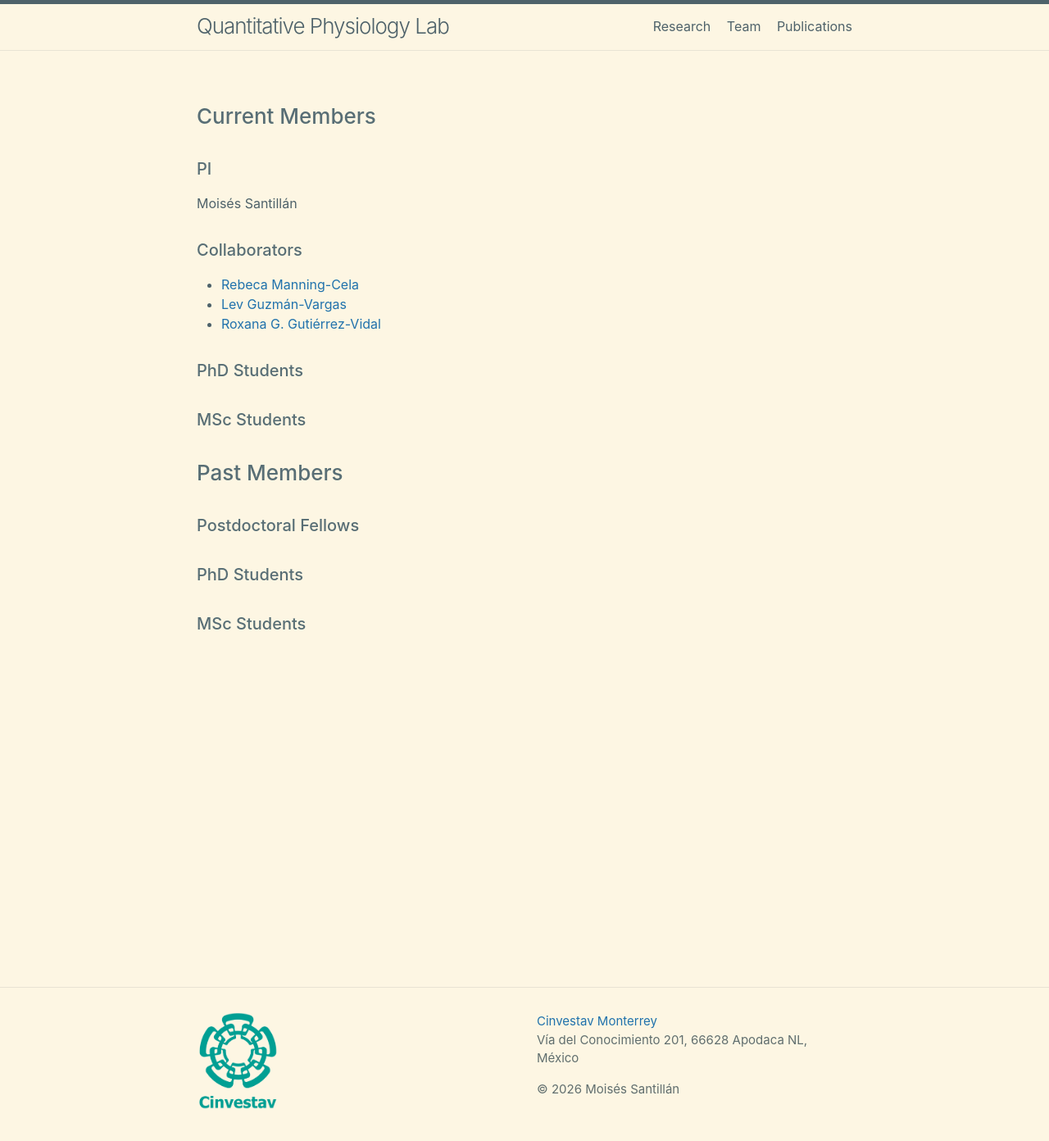
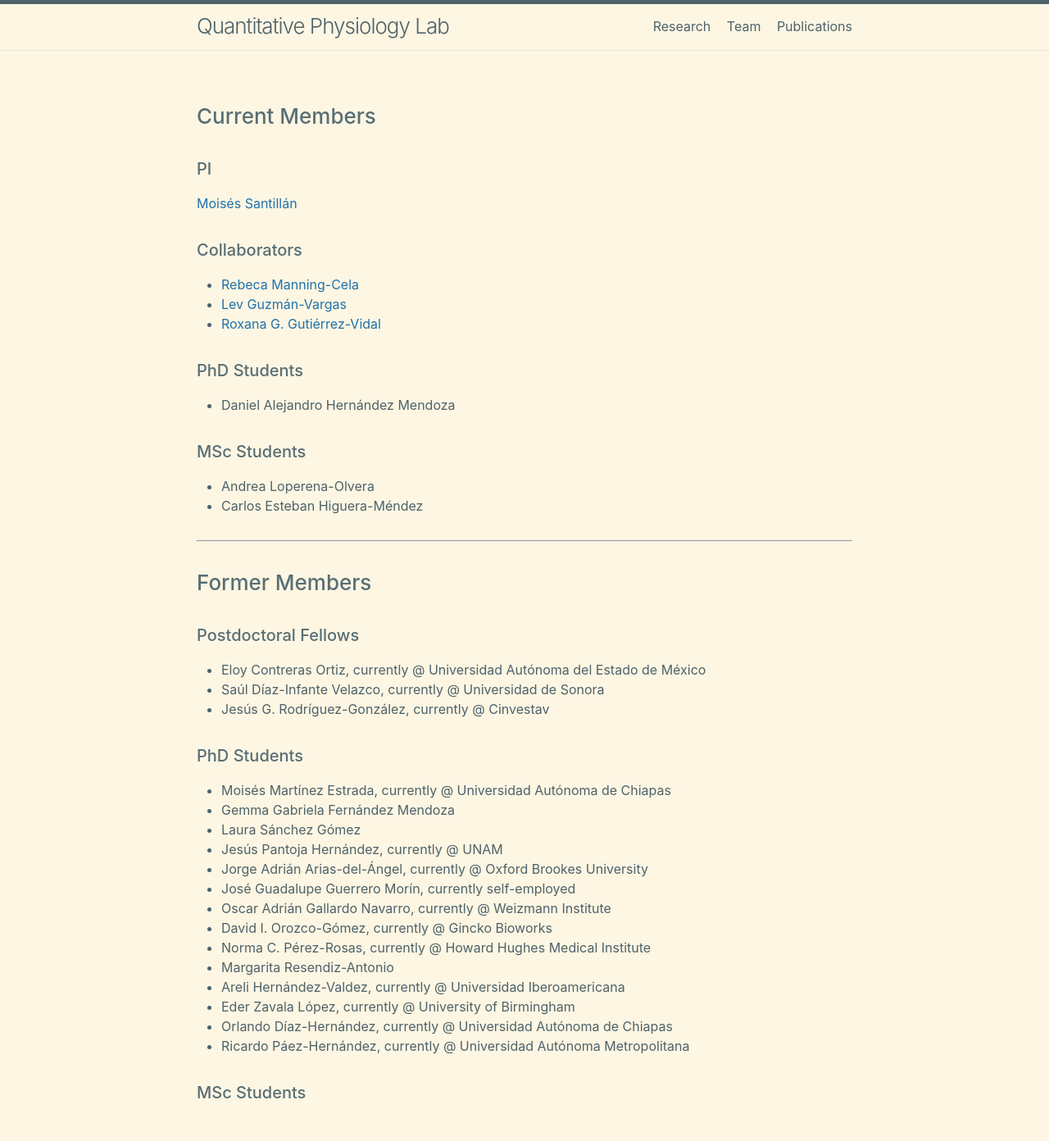
Before and after one commit to moises-santillan/LabSite, a Jekyll site: the page built from Team.md, in a window 1280 px wide and 1400 px high. Shown: the top 1392 px of the window at 82% size. Built offline with Jekyll 4.4.1, drawn with Linux system fonts in a browser that asks for light colours; nearby versions of some CDN libraries.

Commit message:
Teams info

```diff
--- a/Team.md
+++ b/Team.md
@@ -10,7 +10,7 @@ nav-order: 2
 
 #### PI
 
-Moisés Santillán
+[Moisés Santillán](https://moises-santillan.github.io/)
 
 #### Collaborators
 
@@ -20,12 +20,38 @@ Moisés Santillán
 
 #### PhD Students
 
+* Daniel Alejandro Hernández Mendoza
+
 #### MSc Students
 
-### Past Members
+* Andrea Loperena-Olvera
+* Carlos Esteban Higuera-Méndez
+
+---
+
+### Former Members
 
 #### Postdoctoral Fellows
 
+* Eloy Contreras Ortiz, currently @ Universidad Autónoma del Estado de México
+* Saúl Díaz-Infante Velazco, currently @ Universidad de Sonora
+* Jesús G. Rodríguez-González, currently @ Cinvestav
+
 #### PhD Students
 
+* Moisés Martínez Estrada, currently @ Universidad Autónoma de Chiapas
+* Gemma Gabriela Fernández Mendoza
+* Laura Sánchez Gómez
+* Jesús Pantoja Hernández, currently @ UNAM
+* Jorge Adrián Arias-del-Ángel, currently @ Oxford Brookes University
+* José Guadalupe Guerrero Morín, currently self-employed
+* Oscar Adrián Gallardo Navarro, currently @ Weizmann Institute
+* David I. Orozco-Gómez, currently @ Gincko Bioworks
+* Norma C. Pérez-Rosas, currently @ Howard Hughes Medical Institute
+* Margarita Resendiz-Antonio
+* Areli Hernández-Valdez, currently @ Universidad Iberoamericana
+* Eder Zavala López, currently @ University of Birmingham
+* Orlando Díaz-Hernández, currently @ Universidad Autónoma de Chiapas
+* Ricardo Páez-Hernández, currently @ Universidad Autónoma Metropolitana
+
 #### MSc Students
```
